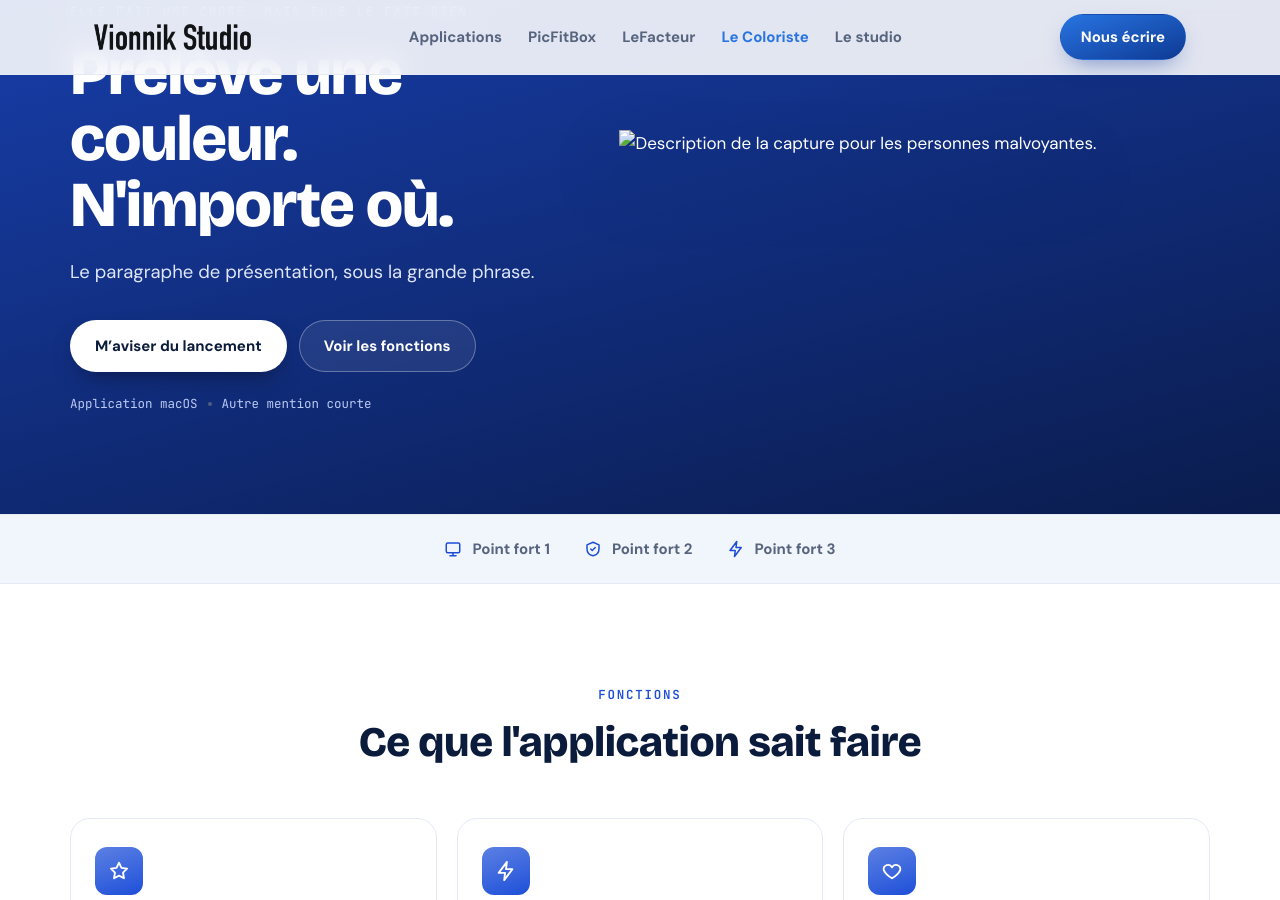
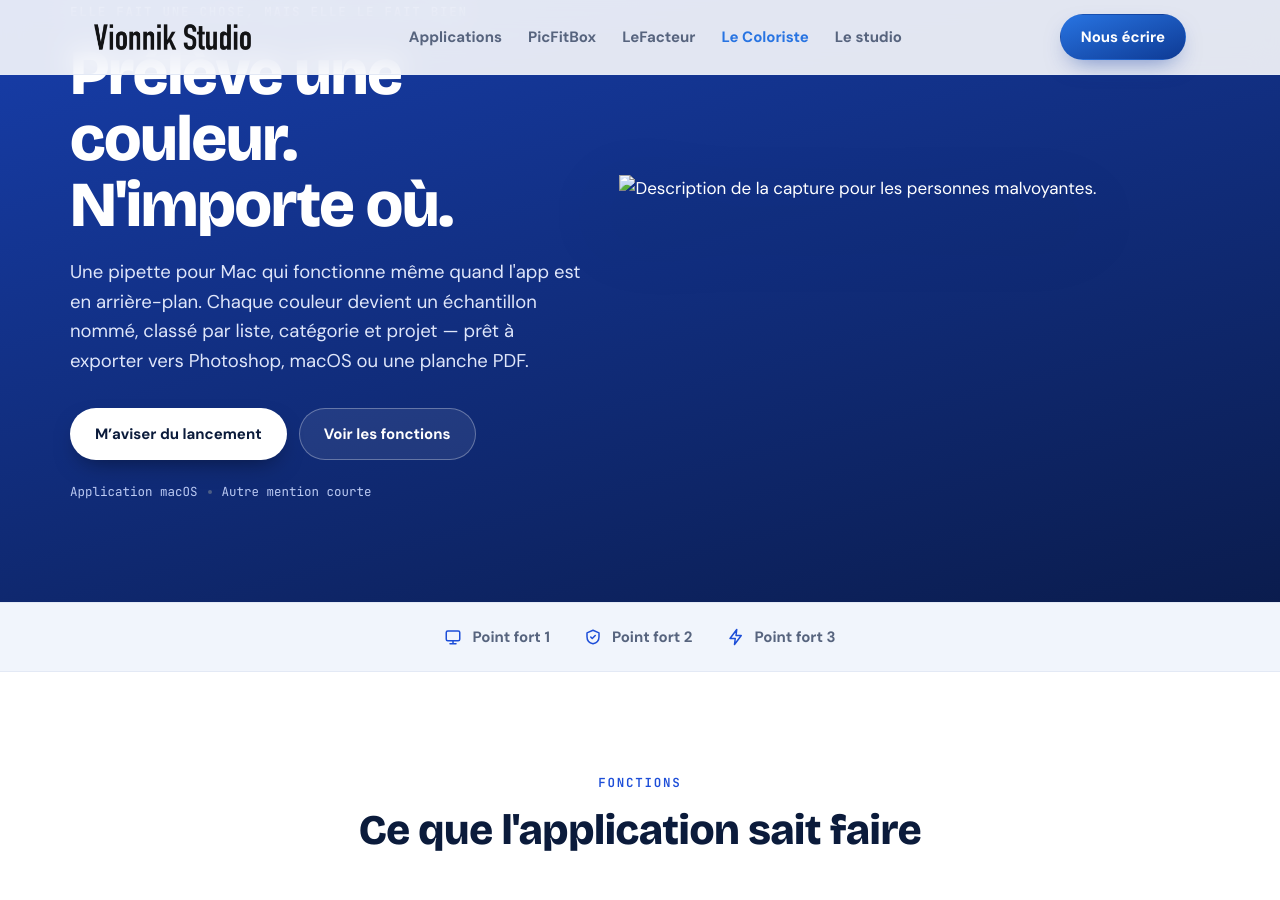
Before and after one commit to vionnikstudio/vionnikstudio.github.io, a Jekyll site: the page built from _produits/le_coloriste.md, in a window 1280 px wide and 900 px high, scrolled down 339 px. Built offline with Jekyll 4.4.1, drawn with Linux system fonts in a browser that asks for light colours.

Commit message:
Revise app description for clarity and detail
Updated the description to provide more details about the app's functionality and features.

```diff
--- a/_produits/le_coloriste.md
+++ b/_produits/le_coloriste.md
@@ -23,7 +23,7 @@ resume: "Prélève une couleur. N'importe où."
 
 surtitre: "Elle fait une chose, mais elle le fait bien"
 accroche: "Prélève une couleur. N'importe où."
-description: "Le paragraphe de présentation, sous la grande phrase."
+description: "Une pipette pour Mac qui fonctionne même quand l'app est en arrière-plan. Chaque couleur devient un échantillon nommé, classé par liste, catégorie et projet — prêt à exporter vers Photoshop, macOS ou une planche PDF."
 image_principale: "capture-principale.webp"
 image_principale_texte: "Description de la capture pour les personnes malvoyantes."
 infos:
```
